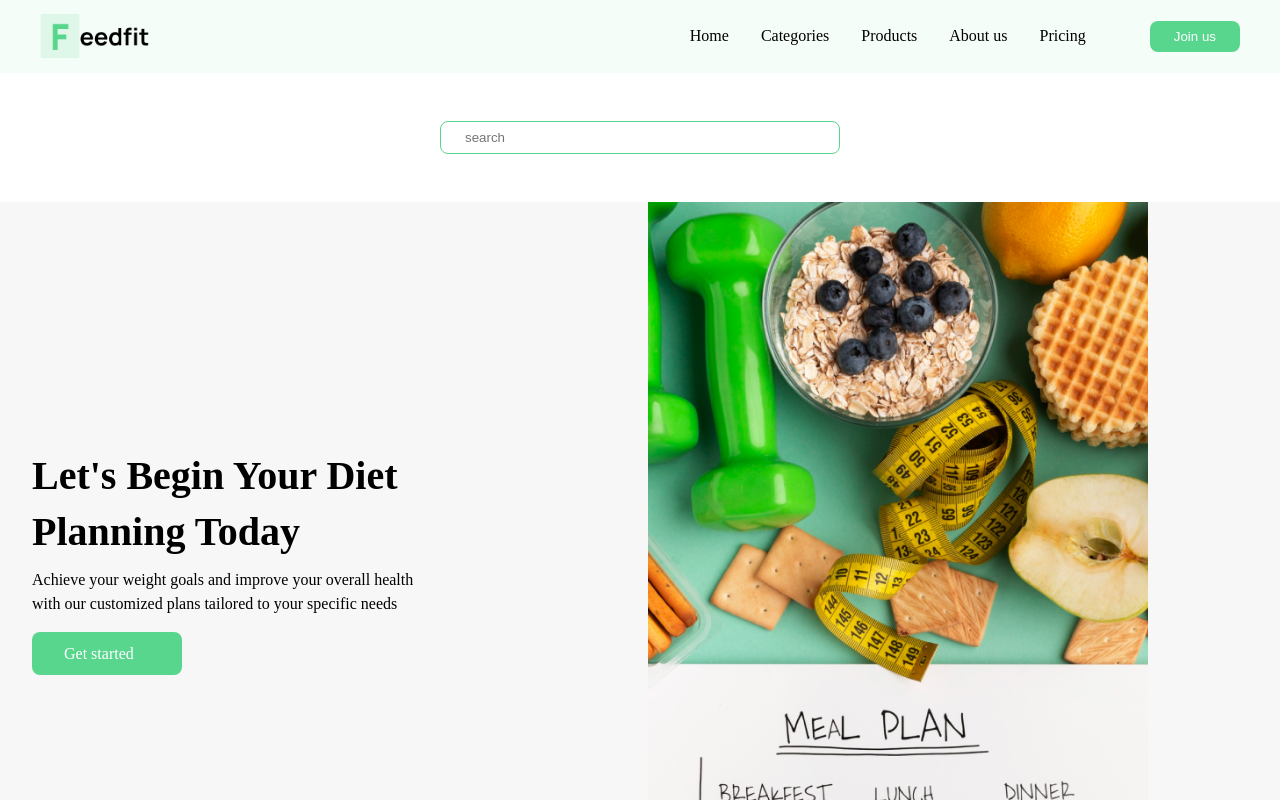
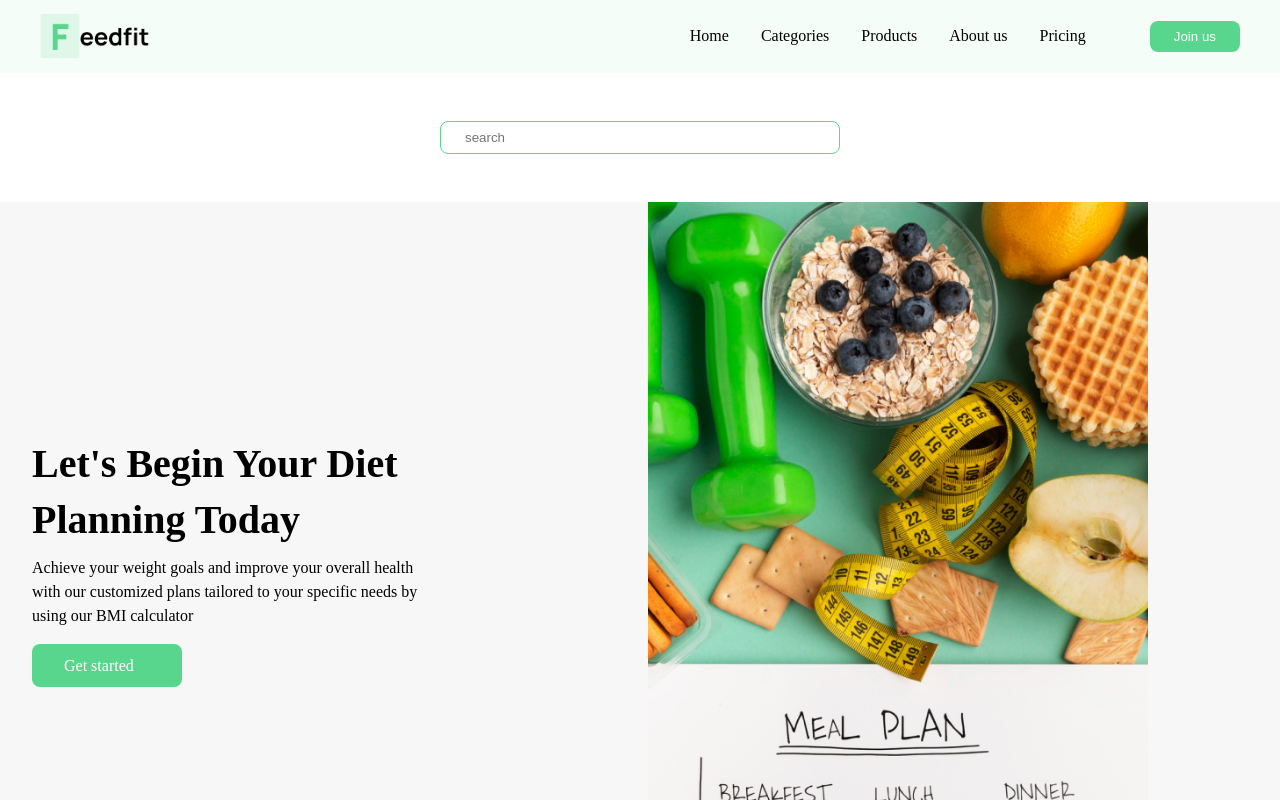
Before and after one commit to Bukason20/Diet-plan-app, a React (Vite) app: page / in a window 1280 px wide. Shown: the top 800 px of the page. Built offline with nearby package versions, Linux system fonts and the light colour scheme.

Commit message:
Made the homepage responsive

```diff
--- a/src/components/HomePage/Homepage.jsx
+++ b/src/components/HomePage/Homepage.jsx
@@ -29,7 +29,7 @@ function Homepage() {
             <section className="hero-container">
                 <div className="hero-content">
                     <h2>Let's Begin Your Diet Planning Today</h2>
-                    <p>Achieve your weight goals and improve your overall health with our customized plans tailored to your specific needs</p>
+                    <p>Achieve your weight goals and improve your overall health with our customized plans tailored to your specific needs by using our BMI calculator</p>
                     <Link to = "/BMI-calculator" className= "hero-btn">Get started</Link>
                 </div>
                 <img src= {HeroImg} alt="" id= "hero-img"/>
```
